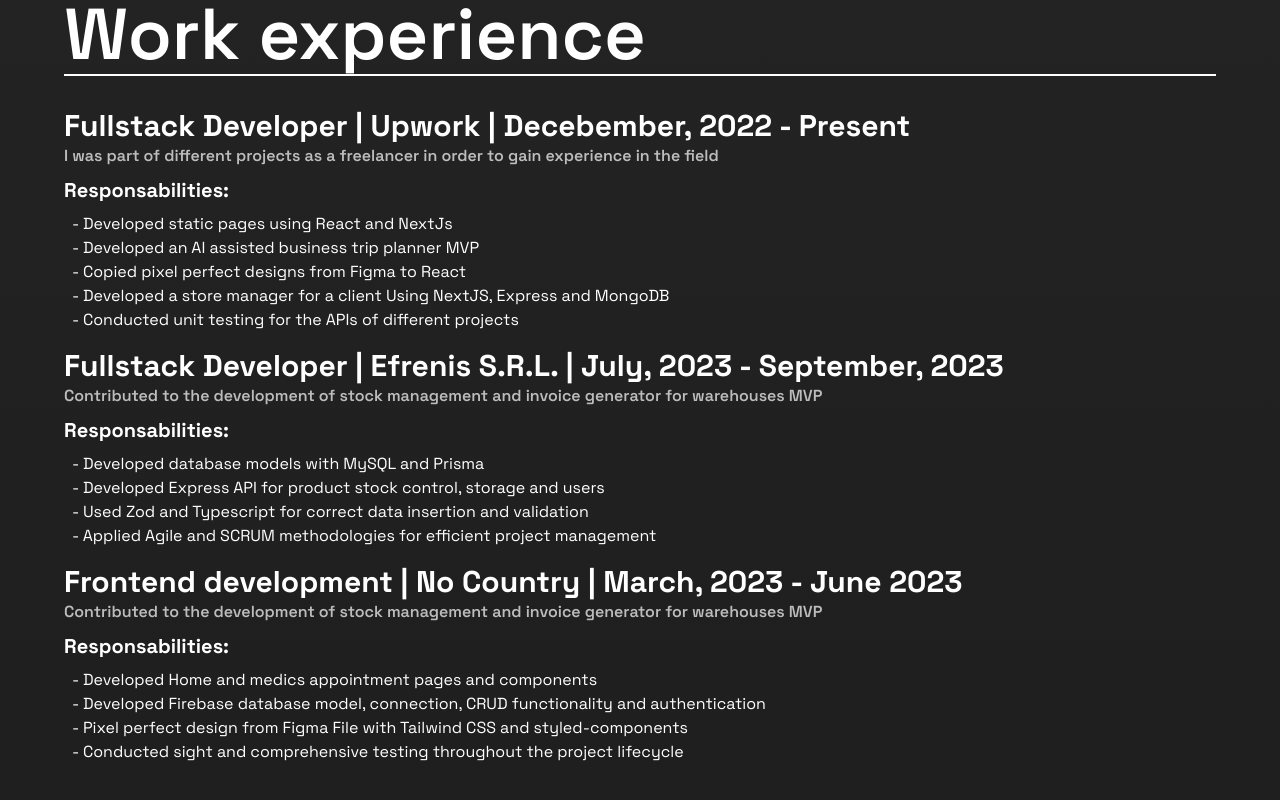
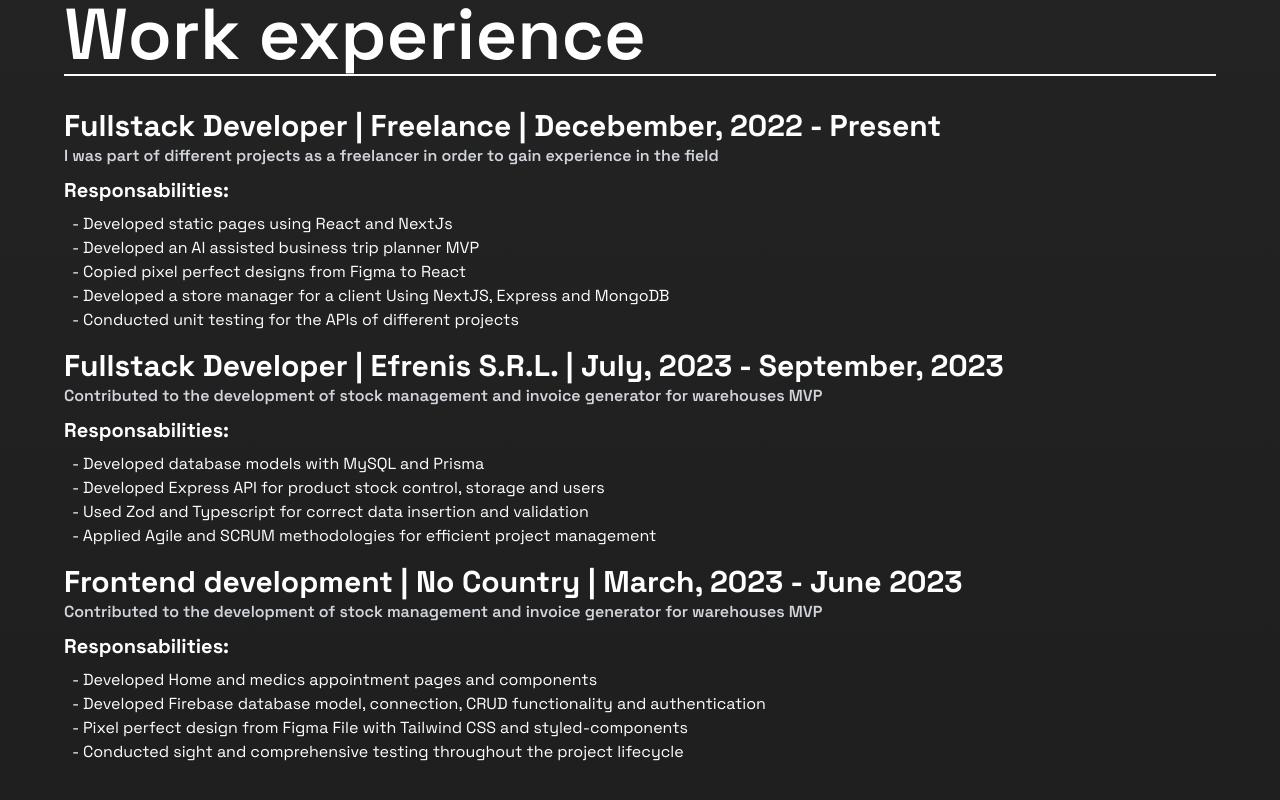
Before and after one commit to ValentinGTrapaga/portfolio-v2, a Next.js app: page / in a window 1280 px wide. Shown: the part 1862-2662 px from the top of the page. Built offline with nearby package versions, Linux system fonts and the light colour scheme; no server answers.

Commit message:
bugfix in opacity

```diff
--- a/app/components/WorkExperience/WorkExperienceItem.tsx
+++ b/app/components/WorkExperience/WorkExperienceItem.tsx
@@ -12,7 +12,7 @@
         {workExp.title} | {workExp.company} | {workExp.startDate} -{' '}
         {workExp.endDate ?? 'Present'}
       </h2>
-      <p className="text-xs sm:text-base opacity-70 font-semibold">
+      <p className="text-xs sm:text-base text-gray-300 font-semibold">
         {workExp.summary}
       </p>
       <h3 className="my-2 text-sm sm:text-xl font-bold">Responsabilities:</h3>
--- a/app/data.ts
+++ b/app/data.ts
@@ -23,7 +23,7 @@
 
 export const workExperience: WorkExperience[] = [{
   title: 'Fullstack Developer',
-  company: 'Upwork',
+  company: 'Freelance',
   startDate: 'Decebember, 2022',
   endDate: null,
   summary: 'I was part of different projects as a freelancer in order to gain experience in the field',
```
